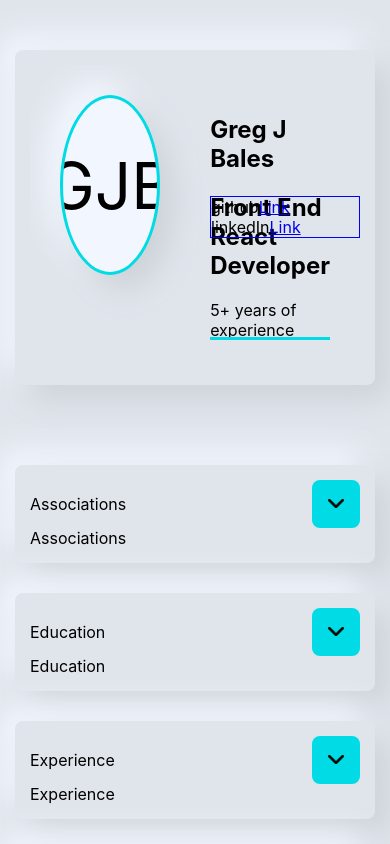
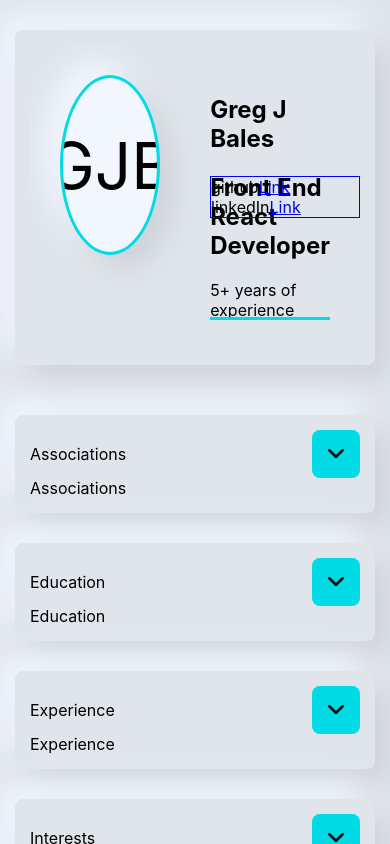
Before and after one commit to Infamous8/react-resume, a React (Create React App) app: page / in a window 390 px wide. Shown: the top 844 px of the page. Built offline with nearby package versions, Linux system fonts and the light colour scheme.

Commit message:
adds some mobile padding break points

```diff
--- a/src/components/atoms/content-container.tsx
+++ b/src/components/atoms/content-container.tsx
@@ -25,14 +25,17 @@ const StyledContentContainer = styled.div`
   }
   @media only screen and (max-width: 720px) {
     transition: padding .2s cubic-bezier(0.4, 0.0, 0.2, 1);
-    padding: 50px 30px;
+    margin: 0 auto 60px auto;
+    padding: 20px 30px;
   }
   @media only screen and (max-width: 640px) {
     transition: padding .2s cubic-bezier(0.4, 0.0, 0.2, 1);
-    padding: 50px 15px;
+    margin: 0 auto 40px auto;
+    padding: 20px 15px;
   }
   @media only screen and (max-width: 380px) {
     transition: padding .2s cubic-bezier(0.4, 0.0, 0.2, 1);
-    padding: 50px 10px;
+    margin: 0 auto 0 auto;
+    padding: 20px 10px;
   }
 `
--- a/src/components/organisms/Header.tsx
+++ b/src/components/organisms/Header.tsx
@@ -9,7 +9,7 @@ interface HeaderProps {}
 
 export const Header: React.FC<HeaderProps> = (props) => {
     return (
-        <SelfContainedContentCell margin={'50px 0 0 0'}>
+        <SelfContainedContentCell margin={'30px 0 0 0'}>
             <HeaderContent>
                 <Avatar />
                 <UserDetails/>
```
